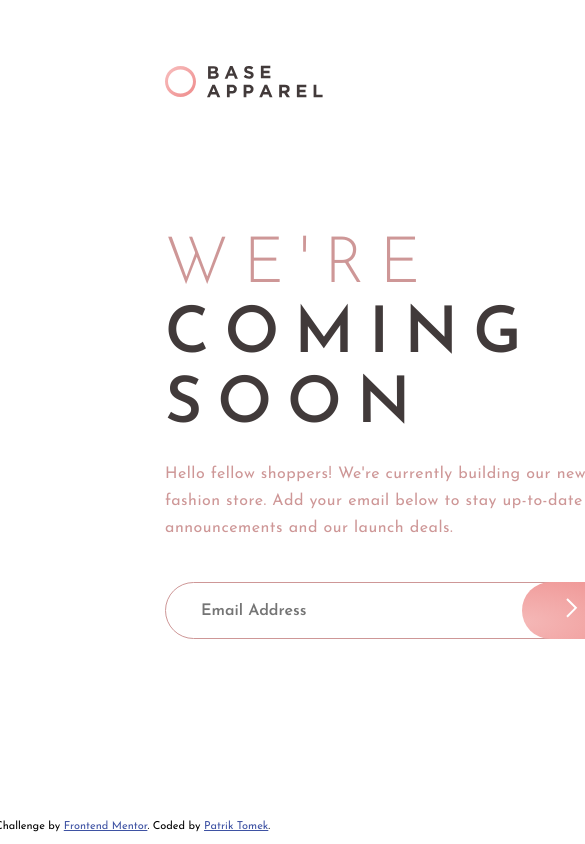
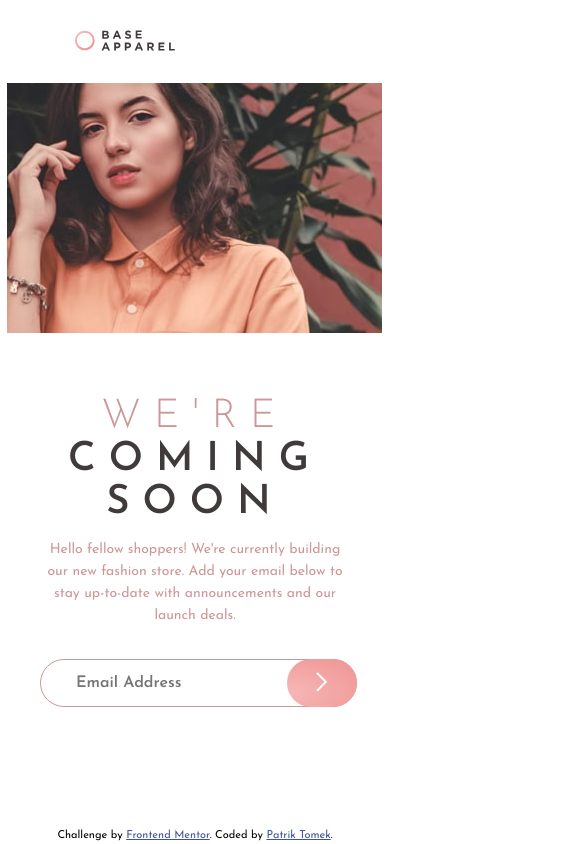
Before and after one commit to PatrikTomek/Base-Apparel-coming-soon-page, a plain HTML site: page index.html in a window 390 px wide. Shown: the top 844 px of the page, 585 px wide, since content can reach past the window. Drawn offline with Linux system fonts and the light colour scheme.

Commit message:
Responsive / mobile

```diff
--- a/css/style.css
+++ b/css/style.css
@@ -15,10 +15,10 @@ body {
   width: 1440px;
   margin: auto;
 }
-
 .main {
   width: 100%;
   height: 800px;
+  background-color: white;
 }
 .content {
   float: left;
@@ -77,6 +77,9 @@ button:hover {
   cursor: pointer;
   background-image: radial-gradient(at left 40%, #fcdadb, #f7c9c9);
 }
+.email-btn {
+  padding: 18px;
+}
 
 .main-image {
   position: relative;
@@ -84,15 +87,79 @@ button:hover {
   float: right;
   height: 800px;
 }
+.main-image_mobile {
+  display: none;
+}
 
 .attribution {
   font-size: 11px;
   text-align: center;
-  position: absolute;
-  bottom: 10px;
-  left: 50%;
-  margin-left: -200px;
+  margin: auto;
+  margin-top: 30px;
 }
 .attribution a {
   color: hsl(228, 45%, 44%);
 }
+
+@media screen and (max-width: 1175px) {
+  body {
+    width: auto;
+  }
+  .main {
+    width: 375px;
+    margin: auto;
+  }
+  .main-image {
+    display: none;
+  }
+  .content {
+    width: 310px;
+    float: none;
+    text-align: center;
+    left: auto;
+    margin: auto;
+  }
+  .main-image_mobile {
+    display: flex;
+    height: 250px;
+    margin-top: -8px;
+    margin-bottom: 63px;
+    margin-left: -33px;
+  }
+  .logo {
+    position: relative;
+    height: 21px;
+    top: -35px;
+    left: -70px;
+    margin-bottom: 0px;
+  }
+  h1 {
+    font-size: 40px;
+    line-height: 43px;
+    letter-spacing: 13px;
+    margin-bottom: 14px;
+  }
+  h1 span {
+    font-weight: 700;
+  }
+  .main p {
+    font-size: 14px;
+    letter-spacing: 0px;
+    line-height: 22px;
+    margin-bottom: 32px;
+  }
+  #email {
+    width: 280px;
+    height: 46px;
+  }
+  button {
+    position: relative;
+    top: -48px;
+    left: 7px;
+    width: 70px;
+    height: 48px;
+  }
+  .email-btn {
+    padding: 13px;
+  }
+}
--- a/index.html
+++ b/index.html
@@ -21,7 +21,12 @@
     <div class="main">
       <div class="content">
         <img src="images/logo.svg" alt="Base Apparel logo" class="logo" />
-        <h1>We're <br><span>coming soon</span></h1>
+        <img
+          src="images/hero-mobile.jpg"
+          alt="Woman image"
+          class="main-image_mobile"
+        />
+        <h1>We're <br /><span>coming soon</span></h1>
         <p>
           Hello fellow shoppers! We're currently building our new fashion store.
           Add your email below to stay up-to-date with announcements and our
@@ -35,7 +40,12 @@
             placeholder="Email Address"
           />
           <button type="submit" for="email" name="email">
-            <svg xmlns="http://www.w3.org/2000/svg" width="12" height="20">
+            <svg
+              class="email-btn"
+              xmlns="http://www.w3.org/2000/svg"
+              width="12"
+              height="20"
+            >
               <path
                 fill="none"
                 stroke="#FFF"
@@ -46,7 +56,7 @@
           </button>
         </div>
       </div>
-      <img src="images/hero-desktop.jpg" alt="Image" class="main-image" />
+      <img src="images/hero-desktop.jpg" alt="Woman image" class="main-image" />
     </div>
 
     <footer>
```
